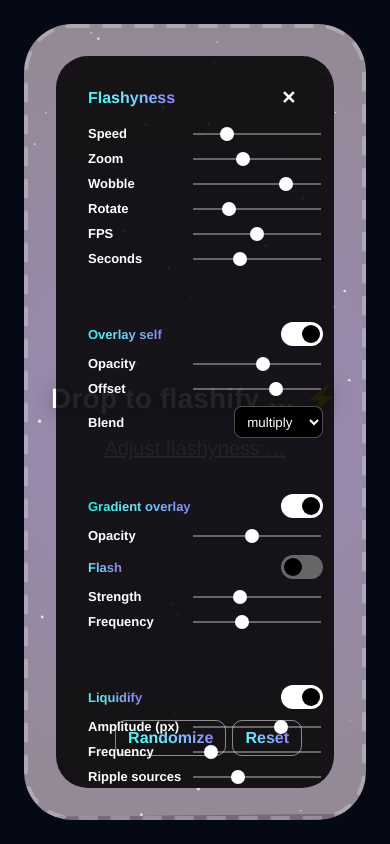
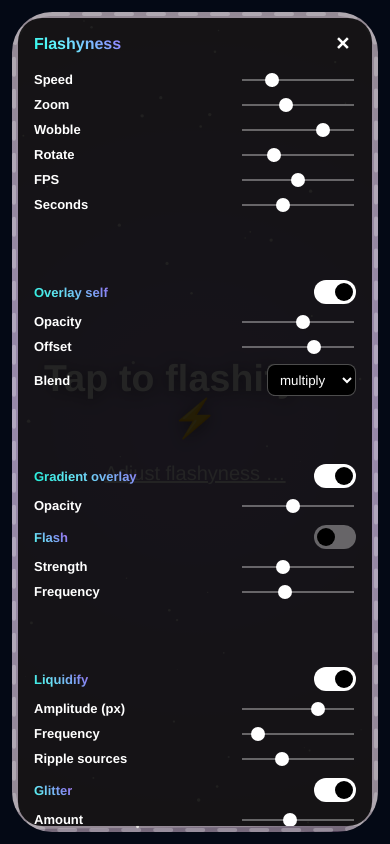
Before and after one commit to JonasASchmidt/flashify, a plain HTML site: page index.html in a window 390 px wide. Both pictures are taken after a click on the element "Adjust flashyness …". Drawn offline with Linux system fonts and the light colour scheme; animation ran at ten frames a second; a web font is replaced by a local one.

Commit message:
Added demo link in readme and optimized layout for mobile.

```diff
--- a/index.html
+++ b/index.html
@@ -2,7 +2,7 @@
 <html lang="de">
 <head>
 <meta charset="utf-8" />
-<meta name="viewport" content="width=device-width,initial-scale=1" />
+<meta name="viewport" content="width=device-width,initial-scale=1,viewport-fit=cover" />
 <title>Flashify your image ...</title>
 
 <link rel="preconnect" href="https://fonts.gstatic.com" crossorigin>
@@ -10,18 +10,49 @@
 
 <style>
   :root{
-    --drop-radius:48px; --drop-margin:24px;
+    /* Desktop Defaults */
+    --drop-margin:24px;
+    --drop-radius:48px;
+    --drawer-inset:32px;      /* Abstand des Overlays zu Drop-Area-Innenkante */
+    --drawer-pad:32px;        /* Innen-Padding Overlay */
     --border-w:4px; --dash-l:16px; --gap-l:16px;
     --stroke-normal:.25; --stroke-hover:.5;
     --btn-h:52px; --btn-fs:20px; --btn-pad-x:24px;
     --t-sync:.125s; --range-w:128px;
+    --cols-gap:36px;          /* Spaltengap im Overlay */
+    --group-gap:12px;         /* interner Gruppenabstand */
   }
+  /* Kompakt für schmale Geräte wie iPhone 12 mini */
+  @media (max-width: 420px){
+    :root{
+      --drop-margin:12px;
+      --drop-radius:40px;           /* 8px weniger als Desktop */
+      --drawer-inset:6px;           /* halber Drop-Margin */
+      --drawer-pad:16px;            /* halbes Desktop-Padding */
+      --btn-h:46px; --btn-fs:18px; --btn-pad-x:18px;
+      --range-w:112px;
+      --cols-gap:24px;              /* engeres Spaltengap */
+      --group-gap:24px;             /* vert. Abstand zwischen Gruppen in einer Spalte */
+    }
+  }
+
   *{box-sizing:border-box}
   html,body{height:100%;margin:0}
-  body{font-family:"Funnel Display",Helvetica,"Helvetica Neue",Arial,sans-serif;background:#040915;color:#fff}
+  body{
+    font-family:"Funnel Display",Helvetica,"Helvetica Neue",Arial,sans-serif;
+    background:#040915;color:#fff;
+    -webkit-font-smoothing:antialiased; text-rendering:optimizeLegibility;
+  }
   button,input,select,textarea{font-family:inherit}
 
-  .drop{position:fixed;inset:var(--drop-margin);display:grid;place-items:center;border-radius:var(--drop-radius);overflow:hidden;cursor:pointer;isolation:isolate;transition:filter var(--t-sync) ease-in-out}
+  .drop{
+    position:fixed;
+    inset:var(--drop-margin);
+    display:grid; place-items:center;
+    border-radius:var(--drop-radius);
+    overflow:hidden; cursor:pointer; isolation:isolate;
+    transition:filter var(--t-sync) ease-in-out;
+  }
   .drop:hover{filter:brightness(1.06)}
   .drop.flash::after{content:"";position:absolute;inset:0;border-radius:inherit;background:#fff;opacity:0;pointer-events:none;animation:flash .45s ease}
   @keyframes flash{0%{opacity:1}100%{opacity:0}}
@@ -34,10 +65,24 @@
   #ph{opacity:0;transition:opacity var(--t-sync) ease-in-out}
   #ph.show{opacity:1} #ph.hide{opacity:0}
 
-  .center{position:relative;z-index:2;text-align:center;pointer-events:none;display:flex;flex-direction:column;align-items:center;justify-content:center;gap:24px;transition:opacity var(--t-sync) ease-in-out,transform var(--t-sync) ease-in-out}
-  h1{margin:0;font-weight:800;letter-spacing:.2px;font-size:clamp(28px,6vw,54px);line-height:1.06;text-shadow:0 2px 16px rgba(0,0,0,.45)}
+  .center{
+    position:relative; z-index:2; text-align:center; pointer-events:none;
+    display:flex; flex-direction:column; align-items:center; justify-content:center; gap:24px;
+    transition:opacity var(--t-sync) ease-in-out,transform var(--t-sync) ease-in-out;
+    max-width:92%;
+  }
+  h1{
+    margin:0; font-weight:800; letter-spacing:.2px;
+    font-size:clamp(28px,6vw,54px); line-height:1.06;
+    text-shadow:0 2px 16px rgba(0,0,0,.45);
+    -webkit-hyphens:none; hyphens:none; word-break:normal; overflow-wrap:normal;
+    max-width:88%;
+  }
+  @media (max-width:420px){
+    h1{ font-size:clamp(34px,9.6vw,64px); max-width:92%; }
+  }
 
-  .actions{display:flex;gap:8px;pointer-events:auto;transition:all var(--t-sync) ease-in-out}
+  .actions{display:flex;gap:8px;pointer-events:auto;transition:all var(--t-sync) ease-in-out;flex-wrap:wrap;justify-content:center}
   .hidden{display:none!important}
 
   .drop.processing .actions .btn,
@@ -105,7 +150,16 @@
   .switch input:checked + .slider{background:#fff}
   .switch input:checked + .slider::before{transform:translateX(18px)}
 
-  .drawer{position:absolute;left:32px;right:32px;bottom:32px;z-index:6;display:none;background:rgba(0,0,0,.86);border-radius:calc(var(--drop-radius) - 16px);padding:32px;transition:opacity var(--t-sync) ease-in-out,transform var(--t-sync) ease-in-out;max-height:calc(100% - 64px);overflow:auto}
+  .drawer{
+    position:absolute;
+    left:var(--drawer-inset); right:var(--drawer-inset); bottom:var(--drawer-inset);
+    z-index:6; display:none; background:rgba(0,0,0,.86);
+    border-radius:calc(var(--drop-radius) - 16px);
+    padding:var(--drawer-pad);
+    transition:opacity var(--t-sync) ease-in-out,transform var(--t-sync) ease-in-out;
+    max-height:calc(100% - (var(--drawer-inset)*2));
+    overflow:auto;
+  }
   .drawer.show{display:block}
   .drawer .bar{display:flex;justify-content:space-between;align-items:center;margin-bottom:8px}
   .drawer h2{margin:0;font-size:16px;font-weight:800;text-align:left}
@@ -113,10 +167,11 @@
   .drawer .close{background:transparent;border:0;color:#fff;font-weight:800;font-size:18px;cursor:pointer;line-height:1;transition:all var(--t-sync) ease-in-out}
   .drawer .close:hover{opacity:.85;transform:rotate(6deg)}
 
-  .cols{display:grid;grid-template-columns:1.2fr 1fr 1fr 1fr 1fr;gap:36px;align-items:start}
+  .cols{display:grid;grid-template-columns:1.2fr 1fr 1fr 1fr 1fr;gap:var(--cols-gap);align-items:start}
   @media (max-width:1100px){.cols{grid-template-columns:1fr 1fr}}
   @media (max-width:800px){.cols{grid-template-columns:1fr}}
   .group{border:0;border-radius:10px;padding:10px 0}
+  .group + .group{margin-top:var(--group-gap)}
   .group .title{display:flex;align-items:center;justify-content:space-between;gap:10px;margin-bottom:10px}
   .group .glabel{font-weight:800;font-size:13px;opacity:.95;white-space:nowrap;overflow:hidden;text-overflow:ellipsis;max-width:100%}
   .group .glabel.gradText{background:linear-gradient(45deg,#00ffd5,#6af0ff,#8d8aff,#ff77e1,#ffc76a);background-size:220% 220%;-webkit-background-clip:text;background-clip:text;color:transparent}
@@ -127,9 +182,16 @@
   .drawer input[type="range"]::-webkit-slider-thumb{-webkit-appearance:none;width:14px;height:14px;background:#fff;border:0;border-radius:50%;cursor:pointer}
   .drawer input[type="range"]::-moz-range-thumb{width:14px;height:14px;background:#fff;border:0;border-radius:50%;cursor:pointer}
   .drawer input[type="range"]::-moz-range-track{height:2px;background:rgba(255,255,255,.35);border:0;border-radius:0}
-  .drawer select{height:32px;background:#000;color:#fff;border:1px solid rgba(255,255,255,.3);border-radius:8px;padding:0 8px;transition:all var(--t-sync) ease-in-out}
+  .drawer select{height:32px;background:#000;color:#fff;border:1px solid rgba(255,255,255,.3);border-radius:8px;padding:0 8px;transition:all var(--t-sync) ease-in-out;max-width:100%}
 
-  .gtools{position:absolute;right:32px;bottom:32px;display:flex;gap:6px}
+  /* Randomize/Reset unten rechts als Grid-Item (überlappt nichts) */
+  .gtools{
+    display:flex; gap:6px; align-self:end; justify-self:end;
+    grid-column: -2 / -1; /* letzte Spalte */
+  }
+  @media (max-width:800px){
+    .gtools{grid-column: 1 / -1; justify-self:end; margin-top:8px;}
+  }
   .gtools .btn{height:36px;font-size:16px;padding:0 12px;border-radius:10px}
 
   .minmax{display:none;position:absolute;left:0;right:0;top:50%;transform:translateY(-50%);pointer-events:none}
@@ -195,7 +257,7 @@
         <button class="close" id="closeDrawer" aria-label="Close">✕</button>
       </div>
 
-      <div class="cols">
+      <div class="cols" id="cols">
         <!-- Global -->
         <section class="group" id="group-global">
           <div class="g1">
@@ -280,11 +342,12 @@
             <div class="tool"><label for="cGltFreq" title="Frequency">Frequency</label><input id="cGltFreq" type="range" min="0.5" max="6" step="0.5" value="3"></div>
           </div>
         </section>
-      </div>
 
-      <div class="gtools">
-        <button id="btnRandom" class="btn btnGhost btn--sm" title="Randomize parameters"><span class="label">Randomize</span></button>
-        <button id="btnReset" class="btn btnGhost btn--sm" title="Reset"><span class="label">Reset</span></button>
+        <!-- Tools unten rechts, kollisionsfrei -->
+        <div class="gtools">
+          <button id="btnRandom" class="btn btnGhost btn--sm" title="Randomize parameters"><span class="label">Randomize</span></button>
+          <button id="btnReset"  class="btn btnGhost btn--sm" title="Reset"><span class="label">Reset</span></button>
+        </div>
       </div>
     </div>
 
@@ -314,7 +377,8 @@ document.addEventListener('DOMContentLoaded', () => {
     busy:false, precomputing:false,
     cache:{key:null,sqBlob:null,origBlob:null,sqURL:null,origURL:null,params:null,bmpSig:null},
     preTimer:null,
-    hasUserImage:false
+    hasUserImage:false,
+    mobile:false
   };
 
   const $=id=>document.getElementById(id);
@@ -329,9 +393,17 @@ document.addEventListener('DOMContentLoaded', () => {
   const raf=()=>new Promise(r=>requestAnimationFrame(r));
   const idle=(fn)=>{ if('requestIdleCallback' in window) requestIdleCallback(fn,{timeout:1000}); else setTimeout(fn,600); };
 
-  function fitCanvasTo(el,cv){const r=el.getBoundingClientRect();const dpr=Math.max(1,Math.min(2,window.devicePixelRatio||1));
-    cv.width=Math.floor(r.width*dpr); cv.height=Math.floor(r.height*dpr); cv.style.width=r.width+'px'; cv.style.height=r.height+'px';
-    const x=cv.getContext('2d'); x.setTransform(dpr,0,0,dpr,0,0); x.imageSmoothingEnabled=true; try{x.imageSmoothingQuality='high'}catch{}; cv._w=r.width; cv._h=r.height;
+  function detectMobile(){
+    S.mobile = (window.matchMedia && (matchMedia('(pointer: coarse)').matches || matchMedia('(max-width: 480px)').matches));
+  }
+
+  function fitCanvasTo(el,cv){
+    const r=el.getBoundingClientRect();const dpr=Math.max(1,Math.min(2,window.devicePixelRatio||1));
+    cv.width=Math.floor(r.width*dpr); cv.height=Math.floor(r.height*dpr);
+    cv.style.width=r.width+'px'; cv.style.height=r.height+'px';
+    const x=cv.getContext('2d');
+    x.setTransform(dpr,0,0,dpr,0,0); x.imageSmoothingEnabled=true; try{x.imageSmoothingQuality='high'}catch{};
+    cv._w=r.width; cv._h=r.height;
   }
   const cover=(W,H,iw,ih)=>Math.max(W/iw,H/ih);
   const effSecs=(p=S.params)=> p.secs/Math.max(0.1,p.speed);
@@ -342,7 +414,7 @@ document.addEventListener('DOMContentLoaded', () => {
   let pathLen=0;
   function buildBorder(){
     const r=drop.getBoundingClientRect(); const W=Math.round(r.width), H=Math.round(r.height);
-    const sw=parseFloat(getComputedStyle(dash).strokeWidth)||4; const inset=sw/2, Rfull=48, R=Math.max(0,Rfull-inset);
+    const sw=parseFloat(getComputedStyle(dash).strokeWidth)||4; const inset=sw/2, Rfull=parseFloat(getComputedStyle(document.documentElement).getPropertyValue('--drop-radius'))||48, R=Math.max(0,Rfull-inset);
     const d=[`M ${R+inset} ${inset}`,`H ${W-R-inset}`,`A ${R} ${R} 0 0 1 ${W-inset} ${R+inset}`,`V ${H-R-inset}`,`A ${R} ${R} 0 0 1 ${W-R-inset} ${H-inset}`,`H ${R+inset}`,`A ${R} ${R} 0 0 1 ${inset} ${H-R-inset}`,`V ${R+inset}`,`A ${R} ${R} 0 0 1 ${R+inset} ${inset}`,`Z`].join(' ');
     svg.setAttribute('viewBox',`0 0 ${W} ${H}`); dash.setAttribute('d',d); prog.setAttribute('d',d);
     try{ pathLen=prog.getTotalLength(); prog.style.strokeDasharray=`${pathLen}`; prog.style.strokeDashoffset=`${pathLen}`; }catch{}
@@ -362,8 +434,8 @@ document.addEventListener('DOMContentLoaded', () => {
     set('cFlash',p.flash);set('cFlStr',p.flashStrength);set('cFlFreq',p.flashFreq);
     updateRangeDecorations();
   }
-  function saveParams(){ try{localStorage.setItem('flashify.params.v28',JSON.stringify(S.params))}catch{} }
-  function loadParams(){ try{const raw=localStorage.getItem('flashify.params.v28'); if(raw) Object.assign(S.params,JSON.parse(raw)||{});}catch{} writeControls(); }
+  function saveParams(){ try{localStorage.setItem('flashify.params.v29',JSON.stringify(S.params))}catch{} }
+  function loadParams(){ try{const raw=localStorage.getItem('flashify.params.v29'); if(raw) Object.assign(S.params,JSON.parse(raw)||{});}catch{} writeControls(); }
   function onParams(){
     const g=id=>$(id), p=S.params;
     p.speed=+g('cSpeed').value; p.zoomPct=+g('cZoom').value; p.wobble=+g('cWobble').value; p.rotate=+g('cRotate').value; p.fps=+g('cFPS').value; p.secs=+g('cSecs').value;
@@ -421,9 +493,10 @@ document.addEventListener('DOMContentLoaded', () => {
   document.addEventListener('keydown',e=>{ if(S.busy) return; if(e.key && e.key.toLowerCase()==='d'){ document.body.classList.toggle('debugOn'); } });
 
   function setTitle(st){
+    const idleText = S.mobile ? 'Tap to flashify … ⚡️' : 'Drop to flashify … ⚡️';
     if(st==='loading'){title.classList.add('busy');title.innerHTML=`Loading <span class="dots"><span>.</span><span>.</span><span>.</span></span>`;}
     else if(st==='processing'){title.classList.add('busy');title.innerHTML=`Flashifying <span class="dots"><span>.</span><span>.</span><span>.</span></span> ⚡️`;}
-    else{title.classList.remove('busy');title.textContent='Drop to flashify … ⚡️';}
+    else{title.classList.remove('busy');title.textContent=idleText;}
   }
 
   function openMenu(){if(S.busy || !S.hasUserImage) return; menu.classList.add('open');chev.setAttribute('aria-expanded','true');S.menu=true}
@@ -474,16 +547,6 @@ document.addEventListener('DOMContentLoaded', () => {
       ctx.globalAlpha=1; ctx.globalCompositeOperation='source-over';
     }
     ctx.restore();
-  }
-  function multiSin(yN,f,phase,sources){let v=0;for(let s=1;s<=sources;s++){v+=Math.sin(yN*(f*s)*2*Math.PI+phase*s)/sources}return v}
-  function liquifyFromPadded(dst,P,p,W,H,amp,freq,phase,srcs){
-    const step=2;
-    for(let y=0;y<H;y+=step){
-      const yn=y/H;
-      const dx=multiSin(yn,freq,phase,srcs)*amp;
-      const sx=Math.max(0,Math.min(P.width-W,Math.round(p - dx)));
-      dst.drawImage(P, sx, y+p, W, step, 0, y, W, step);
-    }
   }
   function applyExtras(ctx,W,H,t,params,srcCanvas){
     if(params.grad){
@@ -599,7 +662,6 @@ document.addEventListener('DOMContentLoaded', () => {
     shield.style.pointerEvents = S.busy?'auto':'none';
   }
 
-  // Speichern: bevorzugt nativer Picker (sicherer Kontext), ansonsten <a download>.
   async function nativeSave(blob, filename){
     const hasPicker = 'showSaveFilePicker' in window && window.isSecureContext;
     if (hasPicker){
@@ -612,12 +674,9 @@ document.addEventListener('DOMContentLoaded', () => {
         await writable.write(blob); await writable.close();
         return 'picker';
       }catch(e){
-        // Bei Abbruch KEIN Fallback → keine „stille“ Speicherung
         if(e && e.name==='AbortError') return 'canceled';
-        // Bei echten Fehlern (z. B. Permissions) fällt es auf Anchor zurück
       }
     }
-    // Fallback: Anchor (kann ohne Dialog in Downloads landen)
     const url = URL.createObjectURL(blob);
     const a=document.createElement('a'); a.href=url; a.download=filename||'flashy.gif'; a.rel='noopener';
     document.body.appendChild(a); a.click(); a.remove();
@@ -798,14 +857,20 @@ document.addEventListener('DOMContentLoaded', () => {
   }
 
   (async function initApp(){
+    detectMobile();
     setTitle('loading');
     loadParams(); fitCanvasTo(drop,live); buildBorder(); attachDecorations();
     await tryLoadDemo();
     setTitle('idle');
-    log('Ready. Click background or drop a file. Press "F" for controls, "D" for debug values.');
+    log('Ready. Tap/Click background or drop a file. Press "F" for controls, "D" for debug values.');
   })();
 
-  addEventListener('resize',()=>{fitCanvasTo(drop,live); buildBorder(); updateRangeDecorations(); if(S.bmp) drawLive(performance.now()/1000)},{passive:true});
+  addEventListener('resize',()=>{
+    detectMobile();
+    fitCanvasTo(drop,live); buildBorder(); updateRangeDecorations();
+    if(!S.busy) setTitle('idle');
+    if(S.bmp) drawLive(performance.now()/1000)
+  },{passive:true});
 });
 </script>
 </body>
```
Also changed, not shown: 1 other file.
